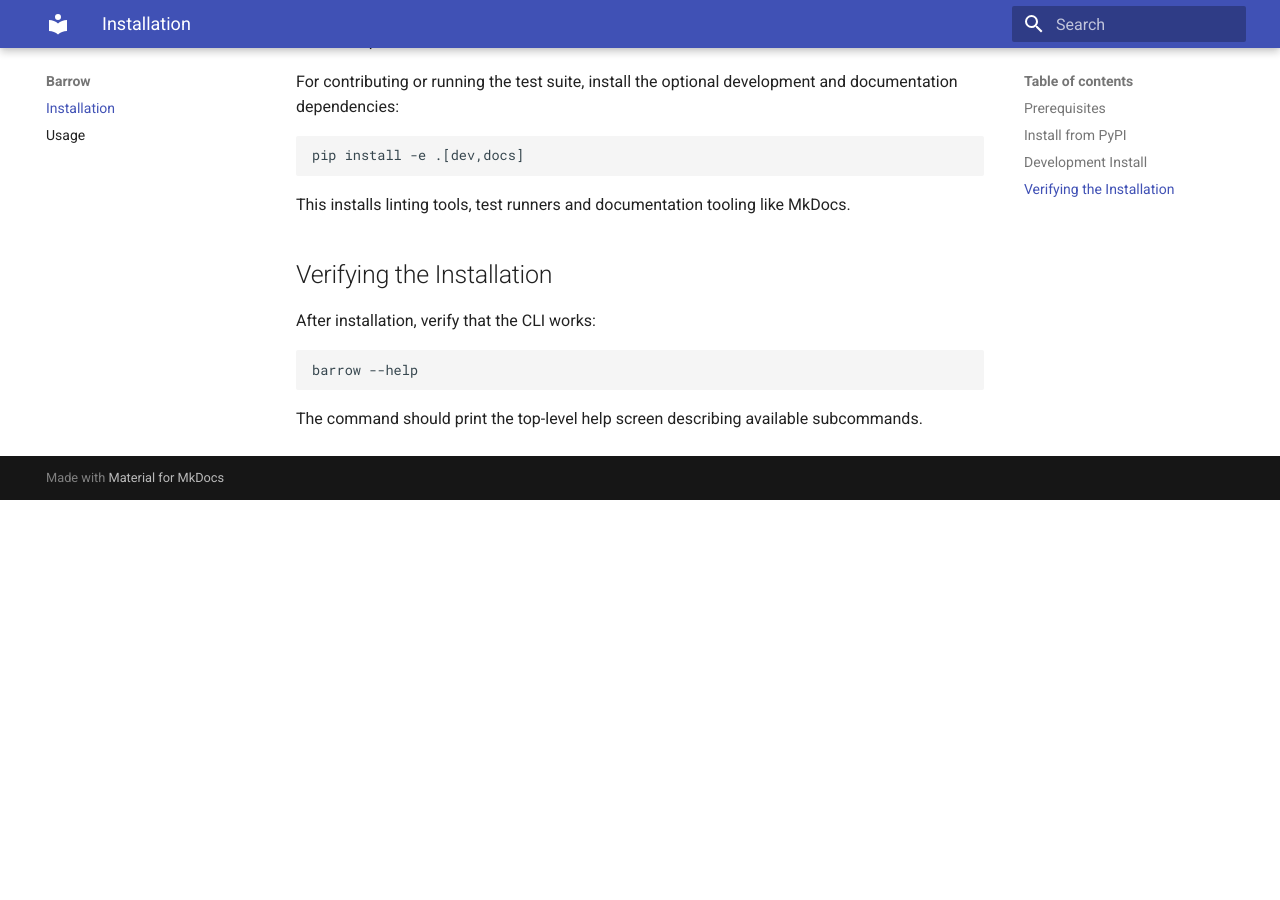
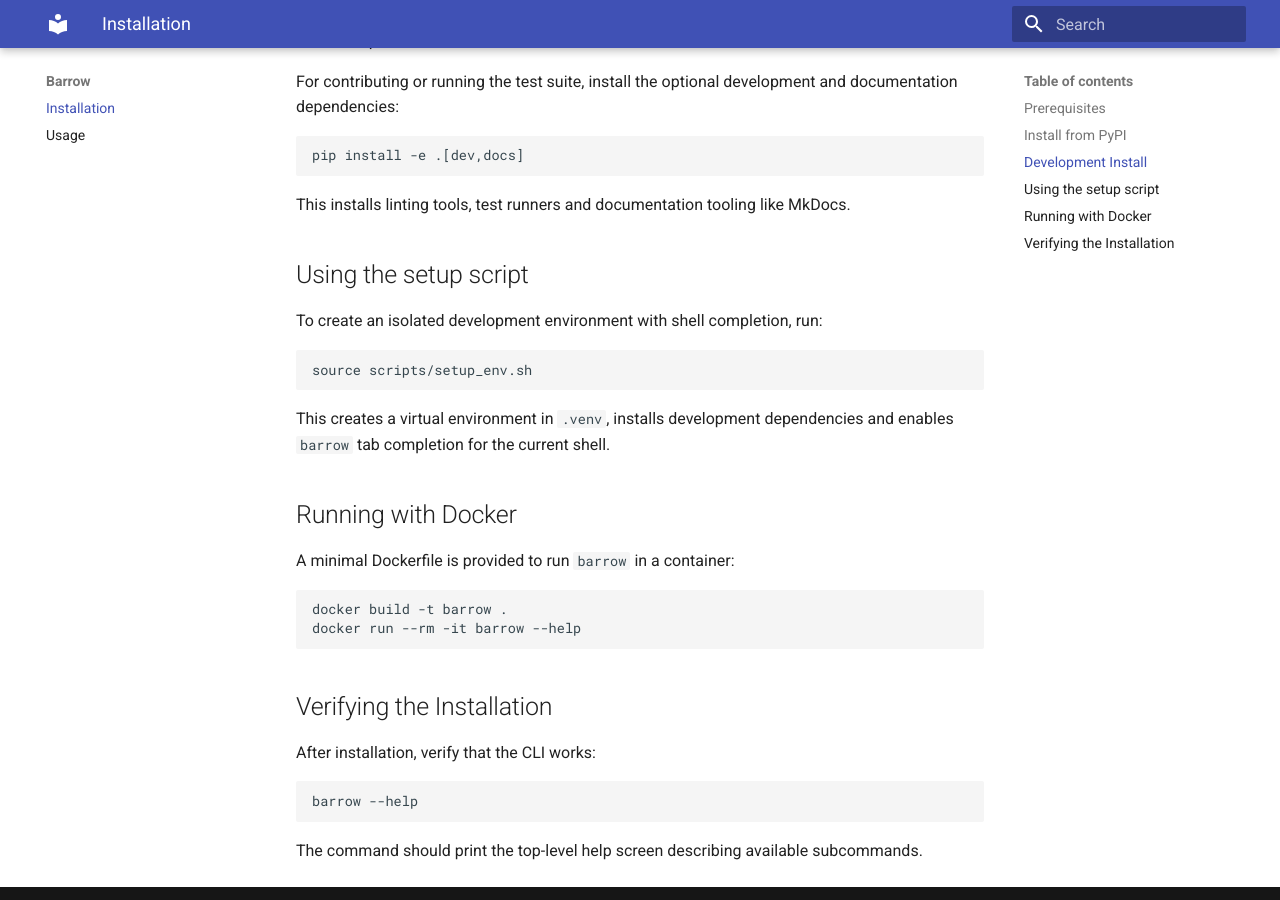
Before and after one commit to acpguedes/barrow, an MkDocs documentation site: the page built from docs/installation.md, in a window 1280 px wide and 900 px high, scrolled down 536 px. Built offline with MkDocs 1.6.1 and Material for MkDocs 9.7.7, drawn with Linux system fonts in a browser that asks for light colours; before the commit the page ends 1036 px from its top, so only the background shows below that.

Commit message:
Add Docker and local env setup

````diff
--- a/docs/installation.md
+++ b/docs/installation.md
@@ -17,6 +17,20 @@
 ```
 This installs linting tools, test runners and documentation tooling like MkDocs.
 
+## Using the setup script
+To create an isolated development environment with shell completion, run:
+```bash
+source scripts/setup_env.sh
+```
+This creates a virtual environment in `.venv`, installs development dependencies and enables `barrow` tab completion for the current shell.
+
+## Running with Docker
+A minimal Dockerfile is provided to run `barrow` in a container:
+```bash
+docker build -t barrow .
+docker run --rm -it barrow --help
+```
+
 ## Verifying the Installation
 After installation, verify that the CLI works:
 ```bash
````
Also changed, not shown: README.md (+10 -0 lines), 3 other files.
